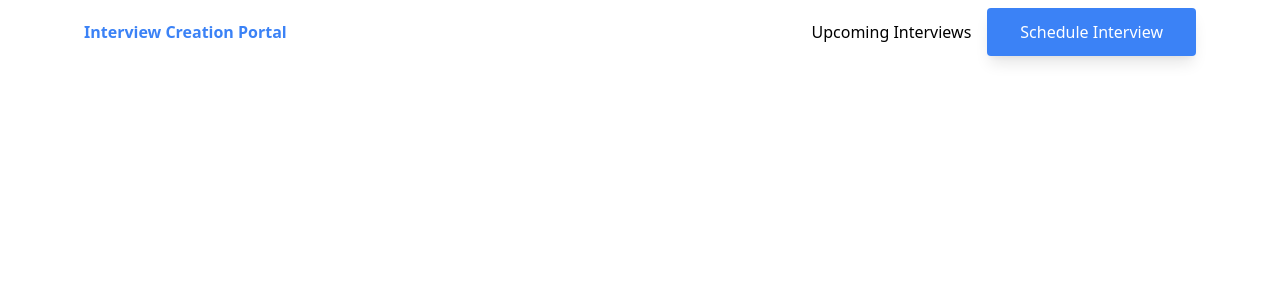
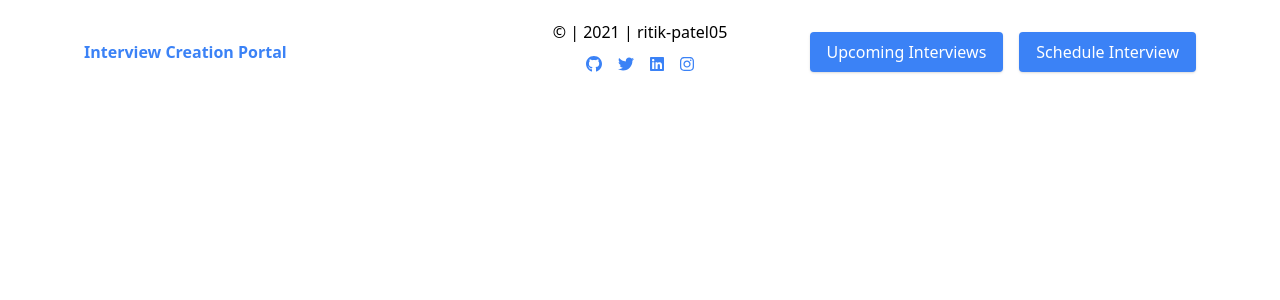
Before and after one commit to ritik-patel05/interview-creation-portal, a React (Create React App) app in the folder client/: page / in a window 1280 px wide. Shown: the top 300 px of the page. Built offline with nearby package versions, Linux system fonts and the light colour scheme; no server answers.

Commit message:
feat: add footer

```diff
--- a/client/package.json
+++ b/client/package.json
@@ -4,6 +4,11 @@
   "private": true,
   "dependencies": {
     "@craco/craco": "^6.4.2",
+    "@fortawesome/fontawesome-svg-core": "^1.3.0-beta3",
+    "@fortawesome/free-brands-svg-icons": "^5.15.4",
+    "@fortawesome/free-regular-svg-icons": "^6.0.0-beta3",
+    "@fortawesome/free-solid-svg-icons": "^6.0.0-beta3",
+    "@fortawesome/react-fontawesome": "^0.1.16",
     "@tailwindcss/forms": "^0.3.4",
     "@testing-library/jest-dom": "^5.11.4",
     "@testing-library/react": "^11.1.0",
--- a/client/src/App.js
+++ b/client/src/App.js
@@ -1,5 +1,6 @@
 import { Routes, Route, Link } from "react-router-dom";
 import Header from "./components/Header";
+import Footer from "./components/Footer";
 import EditInterview from "./pages/EditInterview";
 import ScheduleInterview from "./pages/ScheduleInterview";
 import UpcomingInterviews from "./pages/UpcomingInterviews";
@@ -13,6 +14,7 @@ function App() {
         <Route path="/upcoming" element={<UpcomingInterviews />} />
         <Route path="/edit/:interviewId" element={<EditInterview />} />
       </Routes>
+      <Footer />
     </>
   );
 }
--- /dev/null
+++ b/client/src/components/Footer.js
@@ -0,0 +1,42 @@
+import { FontAwesomeIcon } from "@fortawesome/react-fontawesome";
+import {
+  faGithub,
+  faTwitter,
+  faLinkedin,
+  faInstagram,
+} from "@fortawesome/free-brands-svg-icons";
+
+const Footer = () => {
+  return (
+    <footer className="mt-5 mx-auto text-center">
+      <p>© | 2021 | ritik-patel05</p>
+      <ul className="flex w-full justify-center">
+        <li className="m-2 cursor-pointer">
+          <a href="https://github.com/ritik-patel05" target="_blank">
+            <FontAwesomeIcon className="text-blue-500 h-6" icon={faGithub} />
+          </a>
+        </li>
+        <li className="m-2 cursor-pointer">
+          <a href="https://twitter.com/RitikPa47438007" target="_blank">
+            <FontAwesomeIcon className="text-blue-500 h-6" icon={faTwitter} />
+          </a>
+        </li>
+        <li className="m-2 cursor-pointer">
+          <a
+            href="https://www.linkedin.com/in/ritik-patel-5a61211a4/"
+            target="_blank"
+          >
+            <FontAwesomeIcon className="text-blue-500 h-6" icon={faLinkedin} />
+          </a>
+        </li>
+        <li className="m-2 cursor-pointer">
+          <a href="https://www.instagram.com/ritik_patel05/" target="_blank">
+            <FontAwesomeIcon className="text-blue-500 h-6" icon={faInstagram} />
+          </a>
+        </li>
+      </ul>
+    </footer>
+  );
+};
+
+export default Footer;
--- a/client/src/components/Header.js
+++ b/client/src/components/Header.js
@@ -14,14 +14,17 @@ const Header = () => {
           <nav className="flex flex-grow justify-end">
             <ul className="flex flex-wrap items-center">
               <li>
-                <Link to="/upcoming" className="cursor-pointer mr-4">
+                <Link
+                  to="/upcoming"
+                  className="cursor-pointer mr-4 btn-sm bg-blue-500 text-white"
+                >
                   Upcoming Interviews
                 </Link>
               </li>
               <li>
                 <Link
                   to="/schedule"
-                  className="bg-blue-500 text-white cursor-pointer btn"
+                  className="bg-blue-500 text-white cursor-pointer btn-sm"
                 >
                   Schedule Interview
                 </Link>{" "}
```
Also changed, not shown: 1 other file (tests, documents, lock files or other folders).
